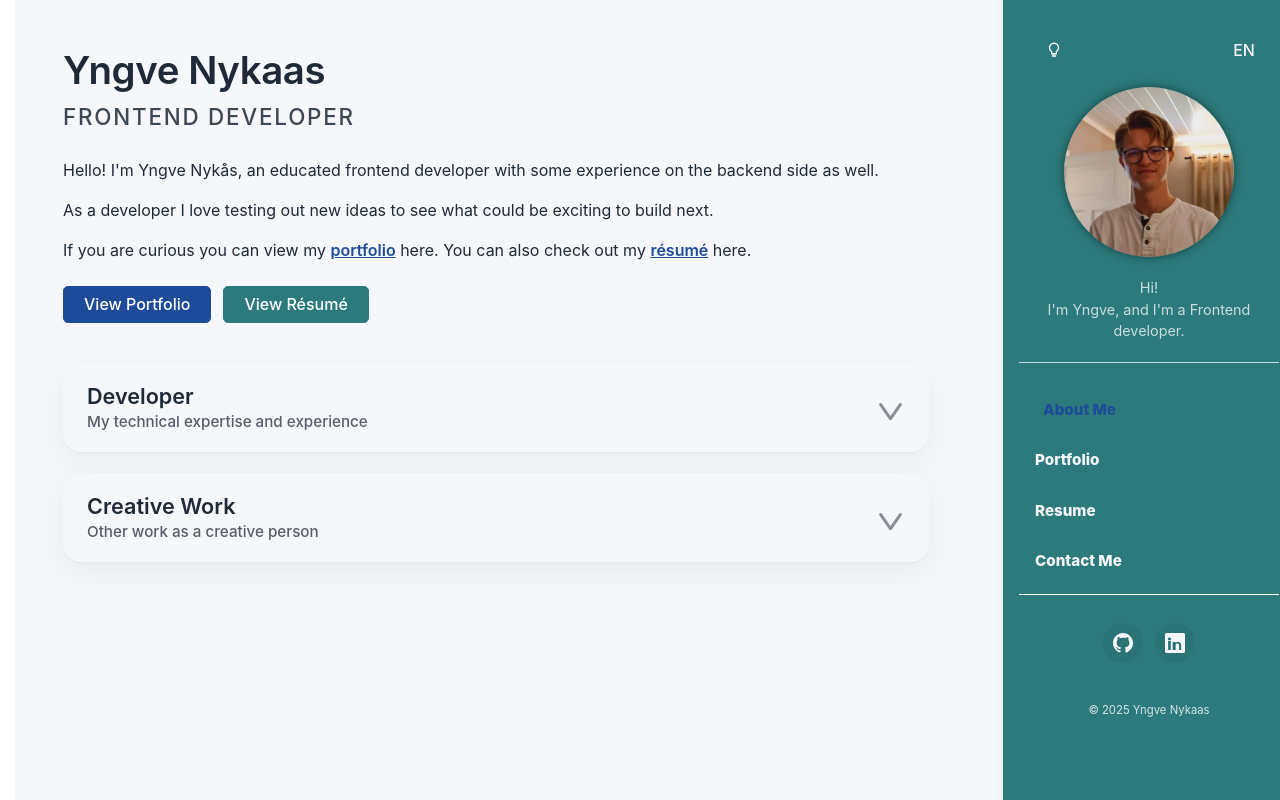
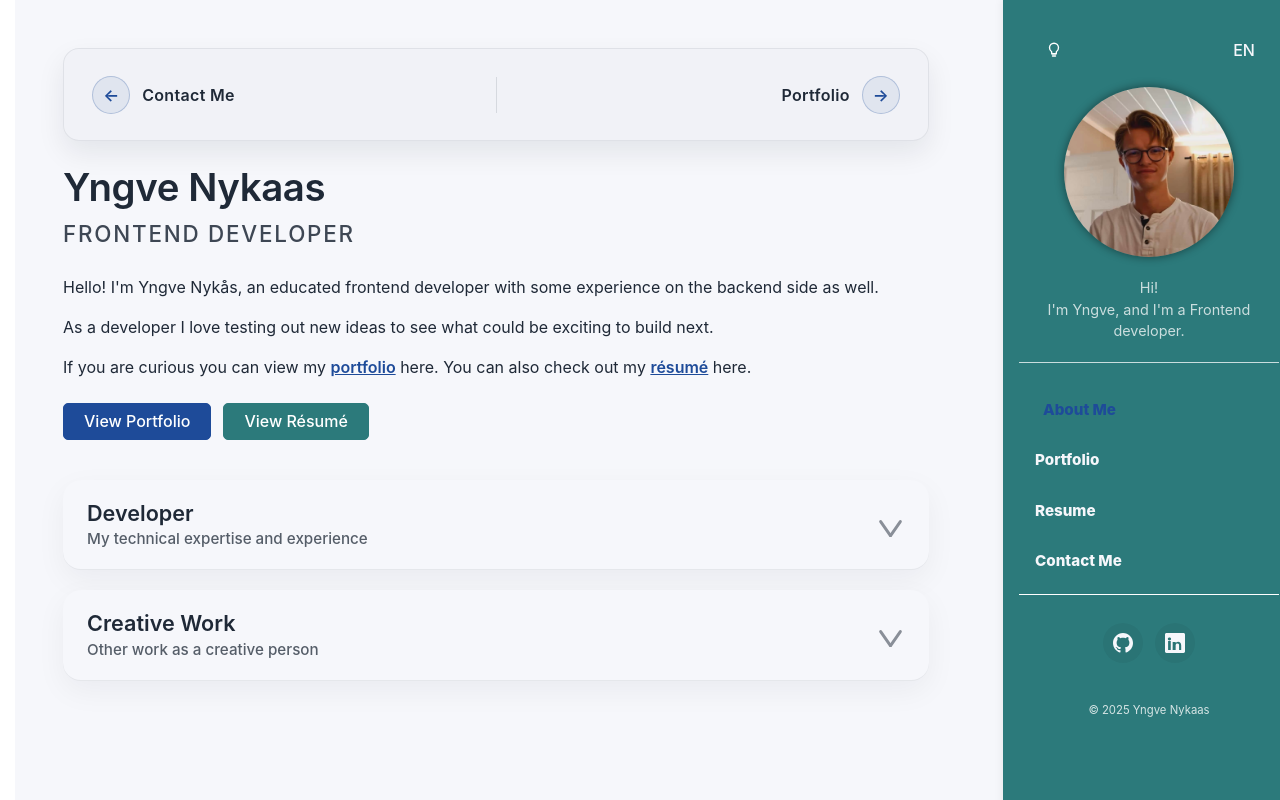
Before and after one commit to YngvN/YngvN.github.io, a React (Vite) app: page /#about in a window 1280 px wide. Built offline with nearby package versions, Linux system fonts and the light colour scheme.

Commit message:
added more nav

```diff
--- a/src/App.tsx
+++ b/src/App.tsx
@@ -17,18 +17,28 @@ const getPageFromHash = (hash: string): PageName => {
 
 function App() {
   const [currentPage, setCurrentPage] = useState<PageName>(() => getPageFromHash(window.location.hash));
+  const [transitionDirection, setTransitionDirection] = useState<'ltr' | 'rtl'>('ltr');
   const { language, toggleLanguage } = useLanguageChanger('en');
   const { theme, toggleTheme } = useThemeChanger('light');
+
+  const handleNavigate = (page: PageName, direction: 'ltr' | 'rtl' = 'ltr') => {
+    setTransitionDirection(direction);
+    setCurrentPage(page);
+  };
 
   useEffect(() => {
     const handleHashChange = () => {
       const nextPage = getPageFromHash(window.location.hash);
+      if (nextPage === currentPage) return;
+      const currentIndex = pageOptions.indexOf(currentPage);
+      const nextIndex = pageOptions.indexOf(nextPage);
+      setTransitionDirection(nextIndex < currentIndex ? 'rtl' : 'ltr');
       setCurrentPage(nextPage);
     };
 
     window.addEventListener('hashchange', handleHashChange);
     return () => window.removeEventListener('hashchange', handleHashChange);
-  }, []);
+  }, [currentPage]);
 
   useEffect(() => {
     const targetHash = `#${currentPage}`;
@@ -41,13 +51,13 @@ function App() {
     <div className="app-shell" data-theme={theme}>
       <Nav
         currentPage={currentPage}
-        onNavigate={setCurrentPage}
+        onNavigate={handleNavigate}
         language={language}
         onLanguageChange={toggleLanguage}
         theme={theme}
         onThemeToggle={toggleTheme}
       />
-      <Display currentPage={currentPage} language={language} />
+      <Display currentPage={currentPage} language={language} onNavigate={handleNavigate} transitionDirection={transitionDirection} />
     </div>
   );
 }
--- /dev/null
+++ b/src/components/page-navigation/page-navigation.scss
@@ -0,0 +1,127 @@
+@use '../../assets/sass/colors' as colors;
+@use '../../assets/sass/fonts' as fonts;
+
+.page-navigation {
+    margin-bottom: 1.5rem;
+    display: flex;
+    align-items: center;
+    gap: 0.75rem;
+    padding: 0.75rem;
+    border-radius: 16px;
+    background: rgba(colors.color('text'), 0.02);
+    border: 1px solid rgba(colors.color('text'), 0.08);
+    box-shadow: 0 12px 28px rgba(15, 23, 42, 0.08);
+}
+
+.page-nav__link {
+    flex: 1;
+    display: inline-flex;
+    align-items: center;
+    gap: 0.75rem;
+    padding: 0.85rem 0.95rem;
+    border-radius: 12px;
+    border: 1px solid transparent;
+    background: none;
+    cursor: pointer;
+    text-decoration: none;
+    transition: background-color 0.2s ease, border-color 0.2s ease, transform 0.2s ease;
+    @include fonts.apply-font($weight: fonts.$font-weight-bold, $color: colors.color('text'));
+
+    &:focus-visible {
+        outline: 2px solid colors.color('primary');
+        outline-offset: 2px;
+    }
+}
+
+.page-nav__link--prev {
+    justify-content: flex-start;
+}
+
+.page-nav__link--next {
+    justify-content: flex-end;
+    text-align: right;
+}
+
+.page-nav__arrow {
+    display: inline-flex;
+    align-items: center;
+    justify-content: center;
+    width: 36px;
+    height: 36px;
+    border-radius: 999px;
+    border: 1px solid rgba(colors.color('primary'), 0.25);
+    background: rgba(colors.color('primary'), 0.08);
+    color: colors.color('primary');
+    font-size: 1.05rem;
+    transition: transform 0.2s ease, background-color 0.2s ease, border-color 0.2s ease;
+}
+
+.page-nav__label {
+    letter-spacing: 0.02em;
+}
+
+.page-nav__divider {
+    width: 1px;
+    height: 36px;
+    background: rgba(colors.color('text'), 0.12);
+    flex-shrink: 0;
+}
+
+@media (hover: hover) and (pointer: fine) {
+    .page-nav__link:hover {
+        background: rgba(colors.color('primary'), 0.06);
+        border-color: rgba(colors.color('primary'), 0.25);
+    }
+
+    .page-nav__link--prev:hover .page-nav__arrow {
+        transform: translateX(-2px);
+    }
+
+    .page-nav__link--next:hover .page-nav__arrow {
+        transform: translateX(2px);
+    }
+}
+
+body[data-theme='dark'] {
+    .page-navigation {
+        background: rgba(colors.color-dark('text'), 0.04);
+        border-color: rgba(colors.color-dark('text'), 0.18);
+        box-shadow: 0 12px 28px rgba(0, 0, 0, 0.45);
+    }
+
+    .page-nav__link {
+        color: colors.color-dark('text');
+    }
+
+    .page-nav__divider {
+        background: rgba(colors.color-dark('text'), 0.24);
+    }
+
+    .page-nav__arrow {
+        border-color: rgba(colors.color-dark('primary'), 0.3);
+        background: rgba(colors.color-dark('primary'), 0.15);
+        color: colors.color-dark('primary');
+    }
+
+    @media (hover: hover) and (pointer: fine) {
+        .page-nav__link:hover {
+            background: rgba(colors.color-dark('primary'), 0.16);
+            border-color: rgba(colors.color-dark('primary'), 0.35);
+        }
+    }
+}
+
+@media (max-width: 640px) {
+    .page-navigation {
+        flex-direction: column;
+        align-items: stretch;
+    }
+
+    .page-nav__divider {
+        display: none;
+    }
+
+    .page-nav__link {
+        justify-content: space-between;
+    }
+}
--- /dev/null
+++ b/src/components/page-navigation/page-navigation.tsx
@@ -0,0 +1,70 @@
+import React from 'react';
+import './page-navigation.scss';
+import type { PageName } from '../../types/pages';
+import type { Language } from '../../types/language';
+
+type PageNavigationProps = {
+    currentPage: PageName;
+    language: Language;
+    onNavigate?: (page: PageName, direction: 'ltr' | 'rtl') => void;
+};
+
+const pageOrder: PageName[] = ['about', 'portfolio', 'resume', 'contact'];
+
+const pageLabels: Record<Language, Record<PageName, string>> = {
+    en: {
+        about: 'About Me',
+        portfolio: 'Portfolio',
+        resume: 'Resume',
+        contact: 'Contact Me',
+    },
+    no: {
+        about: 'Om meg',
+        portfolio: 'Portefølje',
+        resume: 'CV',
+        contact: 'Kontakt meg',
+    },
+};
+
+const PageNavigation: React.FC<PageNavigationProps> = ({ currentPage, language, onNavigate }) => {
+    const currentIndex = pageOrder.indexOf(currentPage);
+    const prevPage = pageOrder[(currentIndex - 1 + pageOrder.length) % pageOrder.length];
+    const nextPage = pageOrder[(currentIndex + 1) % pageOrder.length];
+
+    const navigateTo = (page: PageName, direction: 'ltr' | 'rtl') => {
+        onNavigate?.(page, direction);
+        if (!onNavigate) {
+            window.location.hash = `#${page}`;
+        }
+    };
+
+    return (
+        <nav className="page-navigation" aria-label="Page navigation">
+            <button
+                type="button"
+                className="page-nav__link page-nav__link--prev"
+                onClick={() => navigateTo(prevPage, 'ltr')}
+                aria-label={`Go to ${pageLabels[language][prevPage]}`}
+            >
+                <span className="page-nav__arrow" aria-hidden="true">
+                    ←
+                </span>
+                <span className="page-nav__label">{pageLabels[language][prevPage]}</span>
+            </button>
+            <div className="page-nav__divider" aria-hidden="true" />
+            <button
+                type="button"
+                className="page-nav__link page-nav__link--next"
+                onClick={() => navigateTo(nextPage, 'rtl')}
+                aria-label={`Go to ${pageLabels[language][nextPage]}`}
+            >
+                <span className="page-nav__label">{pageLabels[language][nextPage]}</span>
+                <span className="page-nav__arrow" aria-hidden="true">
+                    →
+                </span>
+            </button>
+        </nav>
+    );
+};
+
+export default PageNavigation;
--- a/src/display/display.tsx
+++ b/src/display/display.tsx
@@ -10,24 +10,26 @@ import type { Language } from '../types/language';
 type DisplayProps = {
     currentPage: PageName;
     language: Language;
+    transitionDirection: 'ltr' | 'rtl';
+    onNavigate: (page: PageName, direction: 'ltr' | 'rtl') => void;
 };
 
-const renderPage = (page: PageName, language: Language) => {
+const renderPage = (page: PageName, language: Language, onNavigate: DisplayProps['onNavigate']) => {
     switch (page) {
         case 'about':
-            return <About language={language} />;
+            return <About language={language} onNavigate={onNavigate} />;
         case 'portfolio':
-            return <Portfolio language={language} />;
+            return <Portfolio language={language} onNavigate={onNavigate} />;
         case 'resume':
-            return <Resume language={language} />;
+            return <Resume language={language} onNavigate={onNavigate} />;
         case 'contact':
-            return <Contact />;
+            return <Contact language={language} onNavigate={onNavigate} />;
         default:
-            return <About language={language} />;
+            return <About language={language} onNavigate={onNavigate} />;
     }
 };
 
-const Display: FC<DisplayProps> = ({ currentPage, language }) => {
+const Display: FC<DisplayProps> = ({ currentPage, language, transitionDirection, onNavigate }) => {
     const [activePage, setActivePage] = useState<PageName>(currentPage);
     const [outgoingPage, setOutgoingPage] = useState<PageName | null>(null);
 
@@ -47,15 +49,15 @@ const Display: FC<DisplayProps> = ({ currentPage, language }) => {
         <section className="page-display">
             <div className="page-stack">
                 {outgoingPage && (
-                    <div className="page-card page-card--exit">
+                    <div className={`page-card page-card--exit${transitionDirection === 'rtl' ? ' rtl' : ''}`}>
                         <div className="language-fade" key={`${outgoingPage}-${language}`}>
-                            {renderPage(outgoingPage, language)}
+                            {renderPage(outgoingPage, language, onNavigate)}
                         </div>
                     </div>
                 )}
-                <div className={`page-card page-card--enter${outgoingPage ? ' animating' : ''}`}>
+                <div className={`page-card page-card--enter${outgoingPage ? ' animating' : ''}${transitionDirection === 'rtl' ? ' rtl' : ''}`}>
                     <div className="language-fade" key={`${activePage}-${language}`}>
-                        {renderPage(activePage, language)}
+                        {renderPage(activePage, language, onNavigate)}
                     </div>
                 </div>
             </div>
--- a/src/nav/nav.tsx
+++ b/src/nav/nav.tsx
@@ -33,7 +33,7 @@ const LightBulbIcon: FC<{ variant: BulbVariant }> = ({ variant }) => {
 
 type NavProps = {
     currentPage?: PageName;
-    onNavigate?: (page: PageName) => void;
+    onNavigate?: (page: PageName, direction?: 'ltr' | 'rtl') => void;
     language?: Language;
     onLanguageChange?: (language: Language) => void;
     theme?: Theme;
@@ -75,7 +75,7 @@ const Nav: FC<NavProps> = ({
     const toggleNav = () => setIsOpen((prev) => !prev);
 
     const handleNavigate = (page: PageName) => {
-        onNavigate(page);
+        onNavigate(page, 'ltr');
         setIsOpen(false);
     };
 
--- a/src/pages/about/about.tsx
+++ b/src/pages/about/about.tsx
@@ -9,9 +9,11 @@ import {
     creativeItems,
 } from '../../components/icons/icons';
 import type { Technology } from '../../components/icons/icons';
+import PageNavigation from '../../components/page-navigation/page-navigation';
 
 type AboutProps = {
     language: Language;
+    onNavigate?: (page: PageName, direction: 'ltr' | 'rtl') => void;
 };
 
 type AboutContent = {
@@ -170,7 +172,7 @@ const musicianCopy: Record<
     },
 };
 
-const About: React.FC<AboutProps> = ({ language }) => {
+const About: React.FC<AboutProps> = ({ language, onNavigate }) => {
     const { heading, subheading, paragraphs, buttons } = aboutCopy[language];
     const categoryInfo = aboutCategoryCopy[language];
     const musicianContent = musicianCopy[language];
@@ -184,8 +186,11 @@ const About: React.FC<AboutProps> = ({ language }) => {
         ),
     );
 
-    const navigateTo = (page: PageName) => {
-        window.location.hash = `#${page}`;
+    const navigateTo = (page: PageName, direction: 'ltr' | 'rtl' = 'ltr') => {
+        onNavigate?.(page, direction);
+        if (!onNavigate) {
+            window.location.hash = `#${page}`;
+        }
     };
 
     const toggleSection = (id: CategoryId) => {
@@ -222,6 +227,7 @@ const About: React.FC<AboutProps> = ({ language }) => {
 
     return (
         <div className="container page-container">
+            <PageNavigation currentPage="about" language={language} />
             <h1 className="page-heading">{heading}</h1>
             <h2 className="page-subheading">{subheading}</h2>
             {paragraphs.map((paragraph, index) => (
--- a/src/pages/contact/contact.tsx
+++ b/src/pages/contact/contact.tsx
@@ -2,6 +2,25 @@ import '../../assets/styles.scss';
 import '../pages.scss';
 import './contact.scss';
 import React from 'react';
+import type { Language } from '../../types/language';
+import PageNavigation from '../../components/page-navigation/page-navigation';
+import type { PageName } from '../../types/pages';
+
+type ContactProps = {
+    language: Language;
+    onNavigate?: (page: PageName, direction: 'ltr' | 'rtl') => void;
+};
+
+const contactCopy: Record<Language, { heading: string; intro: string }> = {
+    en: {
+        heading: 'Contact',
+        intro: 'Happy to discuss opportunities, collaborations, or questions. Drop a line on any channel below.',
+    },
+    no: {
+        heading: 'Kontakt',
+        intro: 'Tar gjerne en prat om muligheter, samarbeid eller spørsmål. Ta kontakt på en av kanalene under.',
+    },
+};
 
 const socials = [
     { label: 'Email', href: 'mailto:y.nykaas@gmail.com', display: 'y.nykaas@gmail.com' },
@@ -9,13 +28,14 @@ const socials = [
     { label: 'LinkedIn', href: 'https://www.linkedin.com/in/yngve-nyk%C3%A5s-363b28bb/', display: 'LinkedIn profile' },
 ];
 
-const Contact: React.FC = () => {
+const Contact: React.FC<ContactProps> = ({ language, onNavigate }) => {
+    const { heading, intro } = contactCopy[language];
+
     return (
         <div className="container page-container contact">
-            <h1 className="page-heading">Contact</h1>
-            <p className="contact__intro">
-                Happy to discuss opportunities, collaborations, or questions. Drop a line on any channel below.
-            </p>
+            <PageNavigation currentPage="contact" language={language} onNavigate={onNavigate} />
+            <h1 className="page-heading">{heading}</h1>
+            <p className="contact__intro">{intro}</p>
             <div className="contact-card surface-card">
                 <ul className="contact-list">
                     {socials.map(({ label, href, display }) => (
--- a/src/pages/portfolio/portfolio.tsx
+++ b/src/pages/portfolio/portfolio.tsx
@@ -4,9 +4,12 @@ import React from 'react';
 import type { Language } from '../../types/language';
 import type { Technology } from '../../components/icons/icons';
 import { TechLogoGrid } from '../../components/icons/icons';
+import PageNavigation from '../../components/page-navigation/page-navigation';
+import type { PageName } from '../../types/pages';
 
 type PortfolioProps = {
     language: Language;
+    onNavigate?: (page: PageName, direction: 'ltr' | 'rtl') => void;
 };
 
 type Project = {
@@ -159,11 +162,12 @@ const portfolioCopy: Record<
     },
 };
 
-const Portfolio: React.FC<PortfolioProps> = ({ language }) => {
+const Portfolio: React.FC<PortfolioProps> = ({ language, onNavigate }) => {
     const { heading, intro, projects, eyebrow, viewLive, viewRepo } = portfolioCopy[language];
 
     return (
         <div className="container page-container portfolio">
+            <PageNavigation currentPage="portfolio" language={language} onNavigate={onNavigate} />
             <div className="portfolio__intro">
                 <div>
                     <p className="eyebrow">{eyebrow}</p>
--- a/src/pages/resume/resume.tsx
+++ b/src/pages/resume/resume.tsx
@@ -3,9 +3,12 @@ import '../pages.scss';
 import './resume.scss';
 import React from 'react';
 import type { Language } from '../../types/language';
+import PageNavigation from '../../components/page-navigation/page-navigation';
+import type { PageName } from '../../types/pages';
 
 type ResumeProps = {
     language: Language;
+    onNavigate?: (page: PageName, direction: 'ltr' | 'rtl') => void;
 };
 
 type Localized = { en: string; no: string };
@@ -231,11 +234,12 @@ const resumeCopy: ResumeContent = {
     sections: resumeSections,
 };
 
-const Resume: React.FC<ResumeProps> = ({ language }) => {
+const Resume: React.FC<ResumeProps> = ({ language, onNavigate }) => {
     const { heading, summary, skillsHeading, skills, sections } = resumeCopy;
 
     return (
         <div className="container page-container resume">
+            <PageNavigation currentPage="resume" language={language} onNavigate={onNavigate} />
             <h1 className="page-heading">{heading[language]}</h1>
             <p className="resume__summary">{summary[language]}</p>
             <div className="resume__skills">
```
Also changed, not shown: src/App.css (+26 -0 lines), src/components/icons/arrow/arrow.scss (added), src/components/icons/arrow/arrow.tsx (added).
